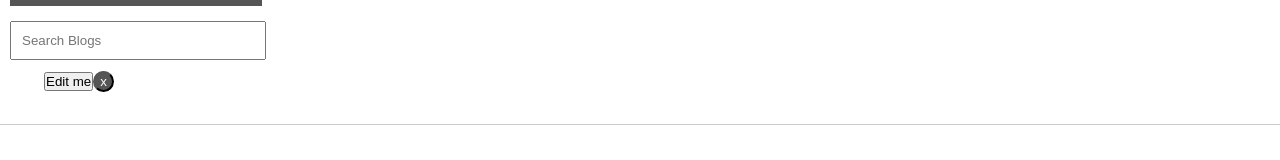
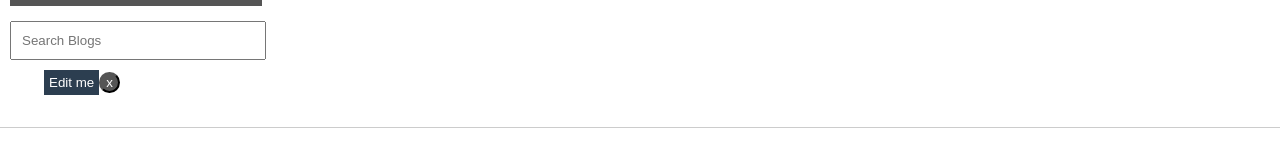
Before and after one commit to igorhrvacanin/fakebloger, a Vue app: page / in a window 1280 px wide. Shown: the part 183-343 px from the top of the page. Built offline with nearby package versions, Linux system fonts and the light colour scheme; no server answers.

Commit message:
Done editing on Enter

```diff
--- a/src/components/BlogItem.vue
+++ b/src/components/BlogItem.vue
@@ -1,17 +1,31 @@
 <template>
   <div class="blog-item">
     <div class="blog-title-left">
-      <div v-if="!editing" @dblclick="editBlog(blog)" class="blog-title-label">{{ blog.title }}</div>
-      <input v-else class="blog-title-edit" type="text" v-model="blog.title" />
+      <div v-if="!editing" class="blog-title-label">{{ blog.title }}</div>
+      <input
+        v-else
+        class="blog-title-edit"
+        type="text"
+        v-model="blog.title"
+        @blur="doneEdit()"
+        @keyup.enter="doneEdit()"
+      />
 
-      <button @click="editBlog()">Edit me</button>
+      <button class="edit-me" @click="editBlog()">Edit me</button>
 
       <button @click="$emit('del-blog', blog.id)" class="del">x</button>
     </div>
 
     <div class="blog-body-left">
       <div v-if="!editing" class="blog-body-label">{{ blog.body }}</div>
-      <input v-else class="blog-body-edit" type="text" v-model="blog.body" />
+      <input
+        v-else
+        class="blog-body-edit"
+        type="text"
+        v-model="blog.body"
+        @blur="doneEdit()"
+        @keyup.enter="doneEdit()"
+      />
     </div>
   </div>
 </template>
@@ -28,6 +42,9 @@ export default {
   methods: {
     editBlog() {
       this.editing = !this.editing;
+    },
+    doneEdit() {
+      this.editing = false;
     },
   },
 };
@@ -70,4 +87,10 @@ export default {
   padding: 10px;
   border: 1px solid #ccc;
 }
+.edit-me {
+  background-color: #2c3e50;
+  color: white;
+  border: none;
+  padding: 5px;
+}
 </style>
```
